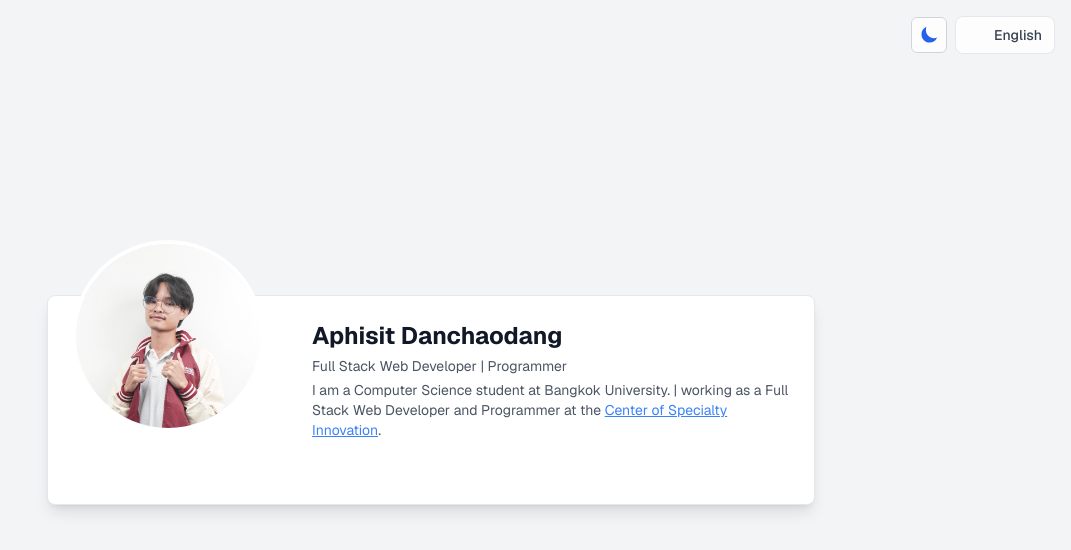
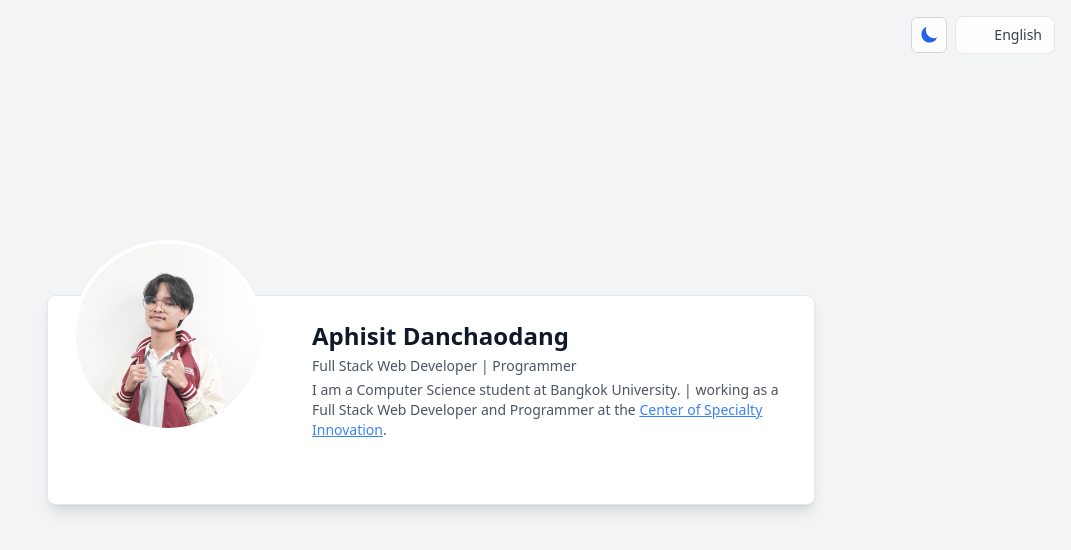
Before and after one commit to aphsx/Card-profile, a Next.js app: page / in a window 1280 px wide. Shown: the top 550 px of the page, without its empty margins (209-1280 px from the left). Built offline with nearby package versions, Linux system fonts and the light colour scheme; no server answers; some icons are missing.

Commit message:
add smooth scroll and base layer improvements to globals.css

```diff
--- a/app/globals.css
+++ b/app/globals.css
@@ -1,36 +1,18 @@
-
 @tailwind base;
 @tailwind components;
 @tailwind utilities;
 
 :root {
   --background: #ffffff;
-  --foreground: #171717;
+  --foreground: #000000;
 }
 
-.dark {
-  --background: #1a1b23;
-  --foreground: #e4e6ea;
+@layer base {
+  html {
+     scroll-behavior: smooth;
+  }
+
+  body {
+    @apply bg-[var(--background)] text-[var(--foreground)] antialiased;
+  }
 }
-
-body {
-  color: var(--foreground);
-  background: var(--background);
-  /* Default for English/Latin: Geist */
-  font-family: var(--font-geist-sans), Arial, Helvetica, sans-serif;
-}
-
-/* When app language is Thai, prefer Kanit */
-html[lang="th"] body {
-  font-family: var(--font-kanit), Arial, Helvetica, sans-serif;
-}
-
-/* Hide scrollbar */
-html, body {
-  scrollbar-width: none; /* Firefox */
-  -ms-overflow-style: none; /* Internet Explorer and Edge */
-}
-
-html::-webkit-scrollbar, body::-webkit-scrollbar {
-  display: none; /* Chrome, Safari, and Opera */
-}
```
